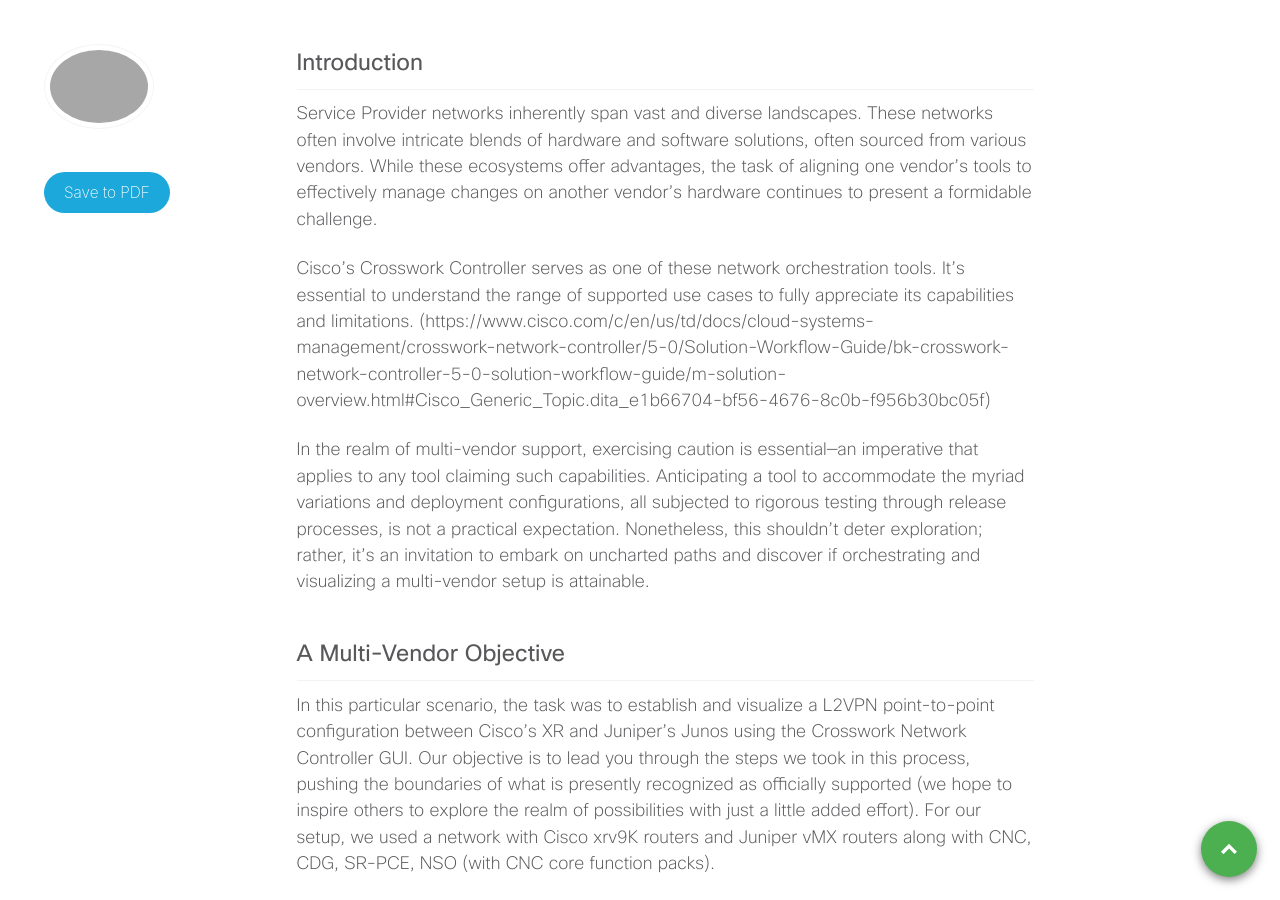
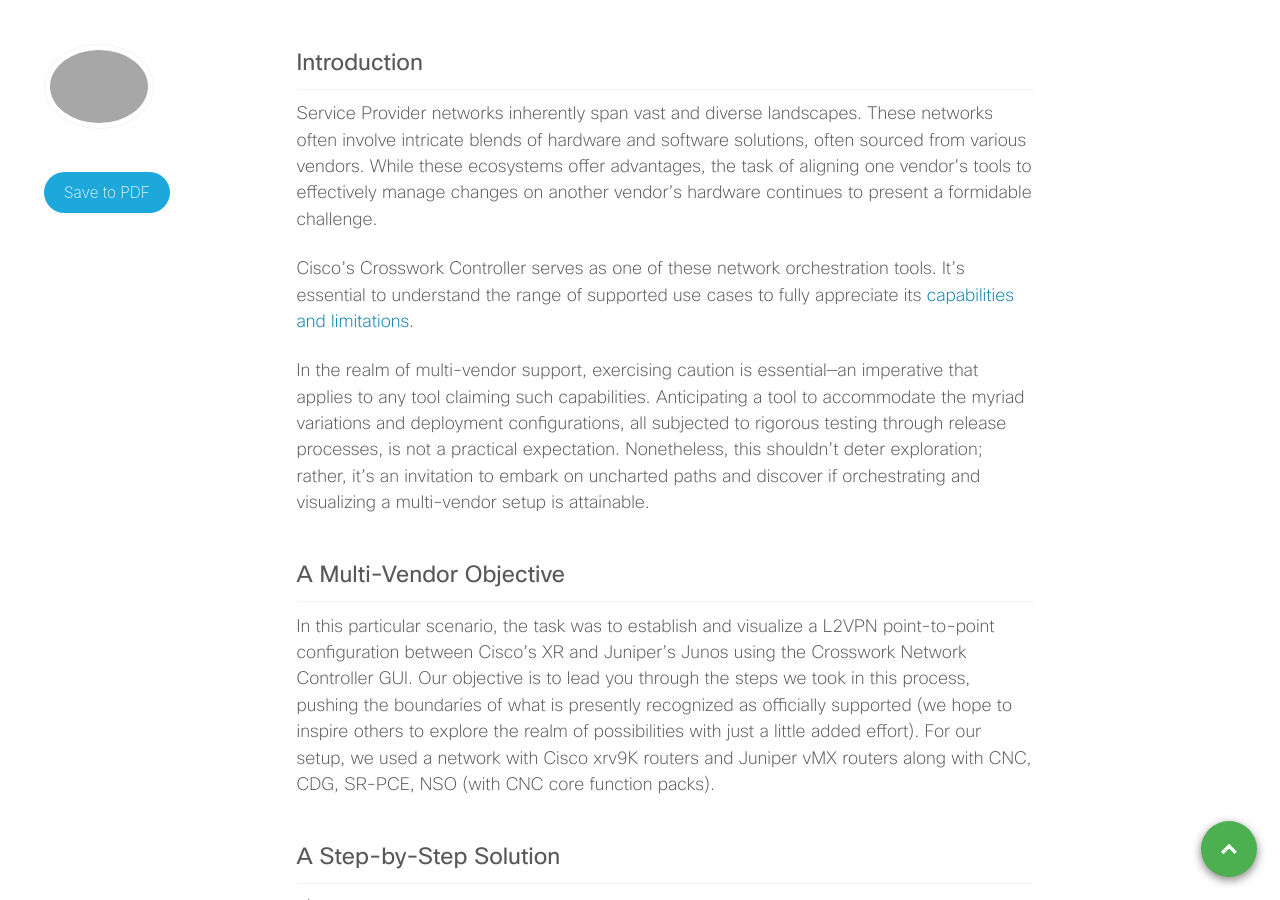
Before and after one commit to xrdocs/automation, a Jekyll site: the page built from _tutorials/deploying-multi-vendor-l2vpn-services-crosswork-network-controller.md, in a window 1280 px wide and 900 px high, scrolled down 363 px. Built offline with Jekyll 4.4.1, drawn with Linux system fonts in a browser that asks for light colours; comment, search, counter and statistics services are not loaded.

Commit message:
Update deploying-multi-vendor-l2vpn-services-crosswork-network-controller.md

```diff
--- a/_tutorials/deploying-multi-vendor-l2vpn-services-crosswork-network-controller.md
+++ b/_tutorials/deploying-multi-vendor-l2vpn-services-crosswork-network-controller.md
@@ -17,7 +17,8 @@ Bradley Riapolov and Tahsin Chowdhury
 # Introduction
 Service Provider networks inherently span vast and diverse landscapes. These networks often involve intricate blends of hardware and software solutions, often sourced from various vendors. While these ecosystems offer advantages, the task of aligning one vendor's tools to effectively manage changes on another vendor's hardware continues to present a formidable challenge.
 
-Cisco's Crosswork Controller serves as one of these network orchestration tools. It's essential to understand the range of supported use cases to fully appreciate its capabilities and limitations. (https://www.cisco.com/c/en/us/td/docs/cloud-systems-management/crosswork-network-controller/5-0/Solution-Workflow-Guide/bk-crosswork-network-controller-5-0-solution-workflow-guide/m-solution-overview.html#Cisco_Generic_Topic.dita_e1b66704-bf56-4676-8c0b-f956b30bc05f)
+
+Cisco's Crosswork Controller serves as one of these network orchestration tools. It's essential to understand the range of supported use cases to fully appreciate its [capabilities and limitations](https://www.cisco.com/c/en/us/td/docs/cloud-systems-management/crosswork-network-controller/5-0/Solution-Workflow-Guide/bk-crosswork-network-controller-5-0-solution-workflow-guide/m-solution-overview.html#Cisco_Generic_Topic.dita_e1b66704-bf56-4676-8c0b-f956b30bc05f).
 
 In the realm of multi-vendor support, exercising caution is essential—an imperative that applies to any tool claiming such capabilities. Anticipating a tool to accommodate the myriad variations and deployment configurations, all subjected to rigorous testing through release processes, is not a practical expectation. Nonetheless, this shouldn't deter exploration; rather, it's an invitation to embark on uncharted paths and discover if orchestrating and visualizing a multi-vendor setup is attainable.
 
```
